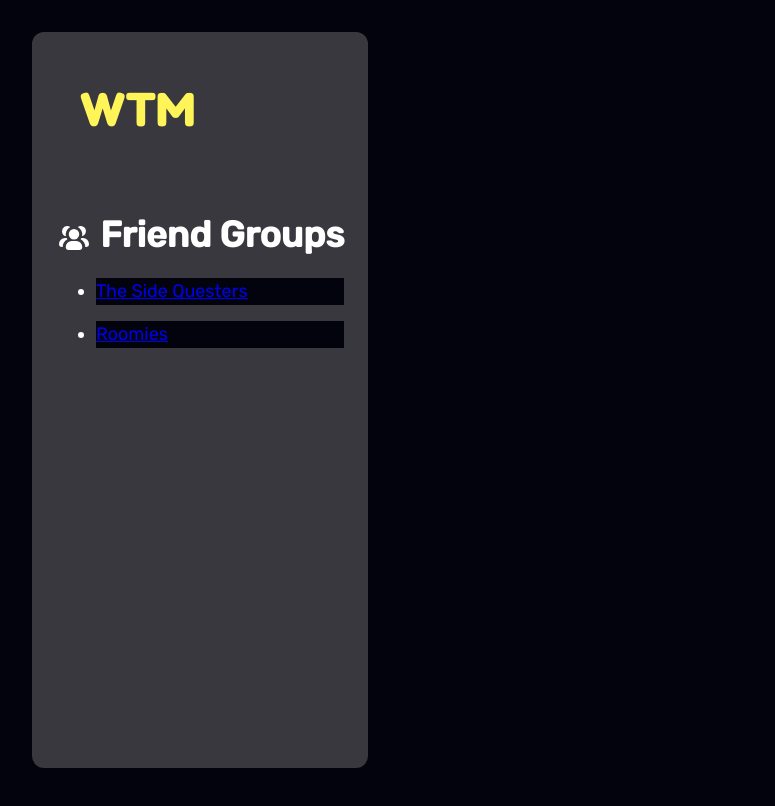
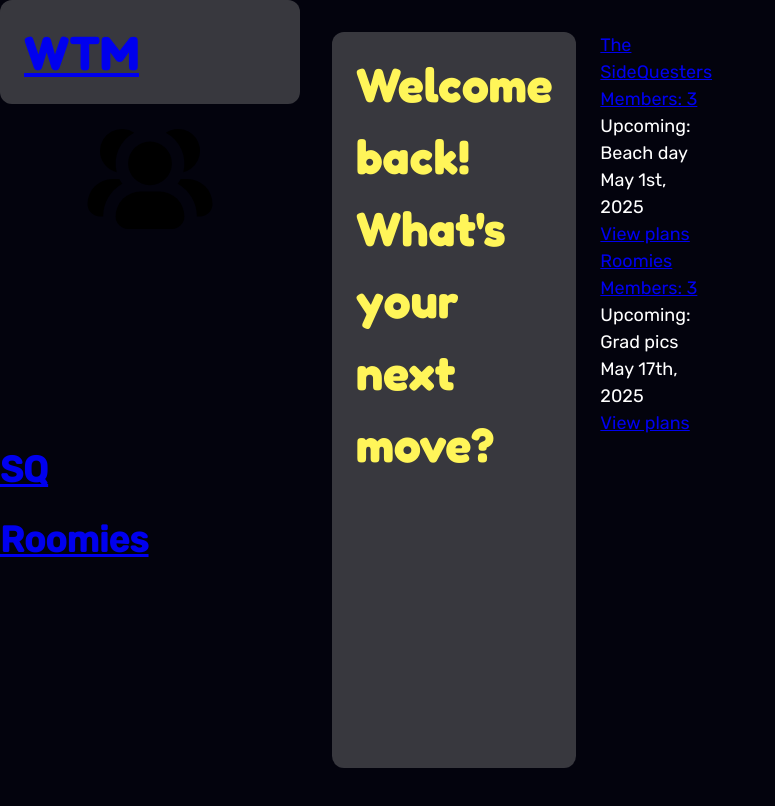
Before and after one commit to kailaaquino/whats-the-move, a website: page packages/proto/public/index.html in a window 1280 px wide. Shown: the whole page, without its empty margins (0-775 px from the left). Drawn offline with Linux system fonts and the light colour scheme.

Commit message:
add cards to the grid and fix nav

```diff
--- a/packages/proto/public/index.html
+++ b/packages/proto/public/index.html
@@ -8,7 +8,7 @@
     <link rel="preconnect" href="https://fonts.googleapis.com" />
     <link rel="preconnect" href="https://fonts.gstatic.com" crossorigin />
     <link
-      href="https://fonts.googleapis.com/css2?family=Fredoka:wght@400;700&family=Rubik:wght@400;500&display=swap"
+      href="https://fonts.googleapis.com/css2?family=Chewy&family=Fredoka:wght@400;700&family=Rubik:wght@400;500&display=swap"
       rel="stylesheet"
     />
 
@@ -19,29 +19,77 @@
   </head>
 
   <body class="page">
-    <nav class="nav">
-      <h1><a href="/" class="title-link">WTM</a></h1>
-
-      <section class="friend-groups">
+    <nav class="nav-container">
+      <div class="nav-contents">
+        <h1><a href="/" class="title-logo">WTM</a></h1>
         <h2>
-          <svg class="icon">
+          <svg class="nav-icon">
             <use href="/icons/sprite.svg#icon-group" />
           </svg>
-          Friend Groups
+          <!-- Friend Groups -->
         </h2>
-        <ul>
-          <li>
-            <a href="/friend-groups/side-questers/index.html"
-              >The Side Questers</a
-            >
-          </li>
-          <li><a href="/friend-groups/roomies/index.html">Roomies</a></li>
-        </ul>
+
+          <svg class="nav-icon">
+            <use href="/icons/sprite.svg#icon-add" />
+          </svg>
+          <!-- Friend Groups -->
+
+        <h2>
+          <a href="/friend-groups/side-questers/index.html">
+            <span class="nav-text">SQ</span>
+          </a>
+        </h2>
+        <h2>
+          <a href="/friend-groups/roomies/index.html">
+            <span class="nav-text">Roomies</span>
+          </a>
+        </h2>
       </section>
     </nav>
 
     <div class="grid">
-      <!-- Main page content will go here (later) -->
+       <h1 class="page-header"> Welcome back! What's your next move?</h1>
+       <div class="card-row">
+
+        <div class="card-container">
+          <a href="/friend-groups/side-questers/index.html" class="card-colorbox">
+            <div class="card-colorbox"> </div>
+          </a>
+
+          <div class="card-text-container">
+            <a href="/friend-groups/side-questers/index.html" class="card-textLg">
+              <div class="card-textLg">The SideQuesters</div>
+            </a>
+            <a href="/friend-groups/side-questers/members.html">
+              <div class="card-textSm">Members: 3</div>
+            </a>
+            <div class="card-textSm">Upcoming: Beach day May 1st, 2025</div>
+            <a href="/friend-groups/side-questers/plans.html">
+              <div class="card-textXs">View plans</div>
+            </a>
+          </div>
+        </div>
+
+        <div class="card-container">
+          <a href="/friend-groups/roomies/index.html" class="card-colorbox">
+            <div class="card-colorbox"> </div>
+          </a>
+
+          <div class="card-text-container">
+            <a href="/friend-groups/roomies/index.html" class="card-textLg">
+              <div class="card-textLg">Roomies</div>
+            </a>
+            <a href="/friend-groups/roomies/members.html">
+              <div class="card-textSm">Members: 3</div>
+            </a>
+            <div class="card-textSm">Upcoming: Grad pics May 17th, 2025</div>
+            <a href="/friend-groups/roomies/plans.html">
+              <div class="card-textXs">View plans</div>
+            </a>
+          </div>
+        </div>
+
+       </div>
     </div>
   </body>
 </html>
```
